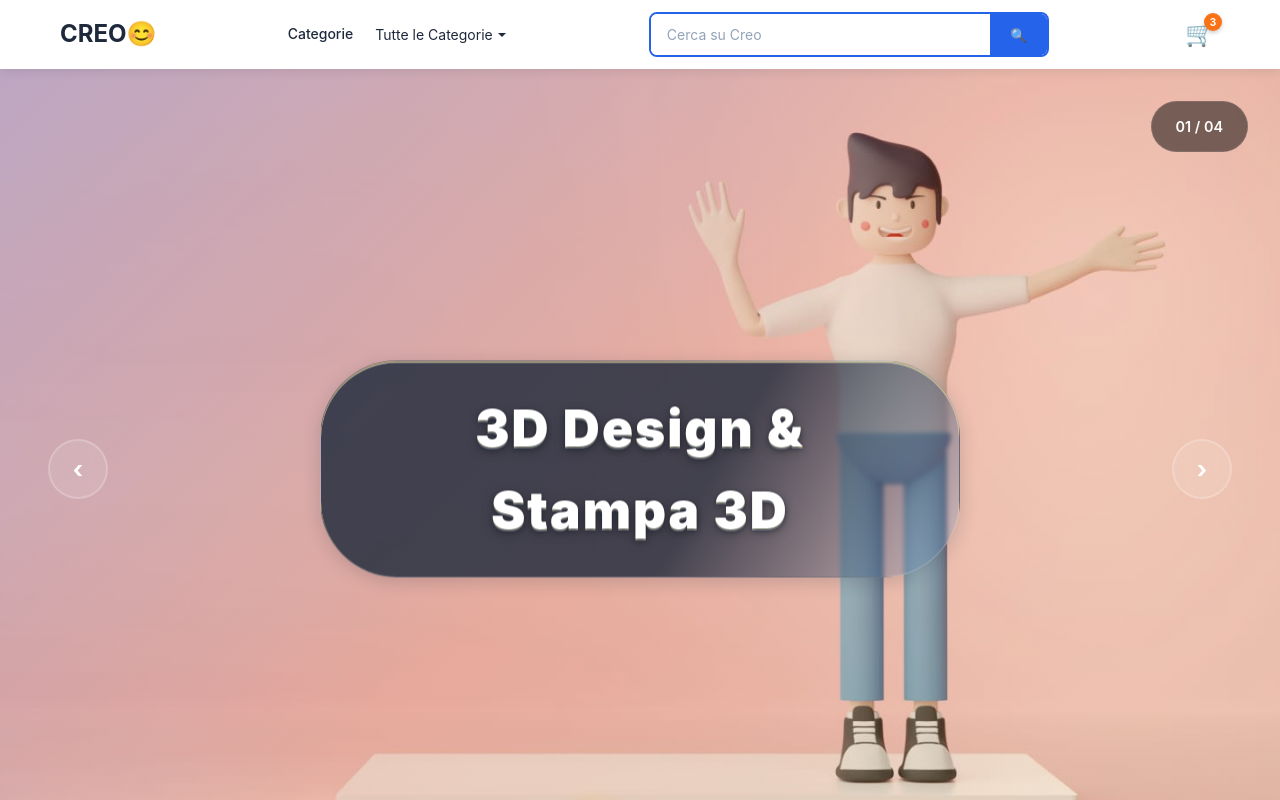
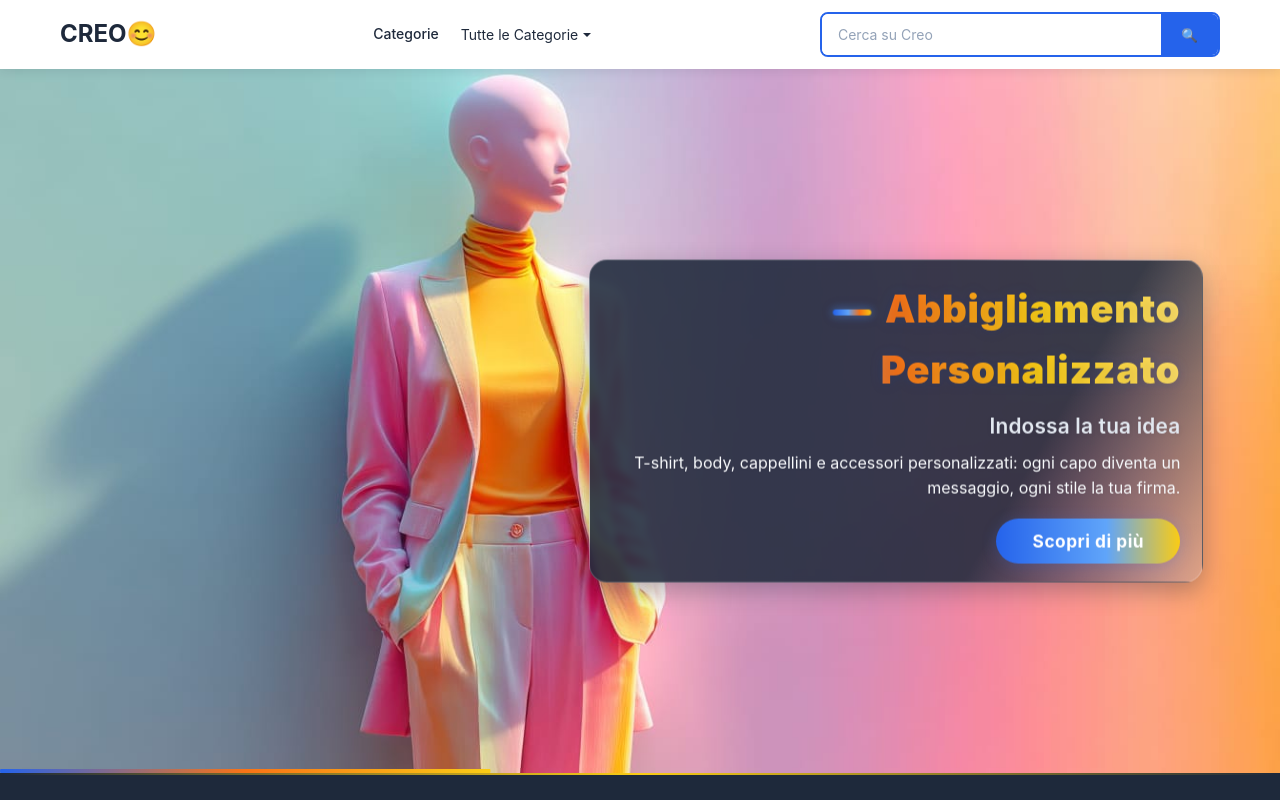
Before and after one commit to Razzinn/Art.E, a React (Vite) app in the folder Art.e_proj/: page / in a window 1280 px wide. Shown: the top 800 px of the page. Built offline with nearby package versions, Linux system fonts and the light colour scheme.

Commit message:
fix temp

```diff
--- a/Art.e_proj/src/components/HeroSectionR.css
+++ b/Art.e_proj/src/components/HeroSectionR.css
@@ -1,33 +1,175 @@
+.hero-decor-line {
+  display: inline-block;
+  vertical-align: middle;
+  width: 38px;
+  height: 6px;
+  margin-right: 14px;
+  border-radius: 4px;
+  background: linear-gradient(90deg, #2563EB 0%, #60A5FA 40%, #F97316 70%, #FACC15 100%);
+  box-shadow: 0 0 8px 2px #60A5FA44;
+  animation: decor-line-move 2.5s ease-in-out infinite alternate;
+}
+
+@keyframes decor-line-move {
+  0% { transform: scaleX(1) translateY(0); opacity: 1; }
+  60% { transform: scaleX(1.15) translateY(-2px); opacity: 0.92; }
+  100% { transform: scaleX(1) translateY(0); opacity: 1; }
+}
+
+/* Pulsante call-to-action */
+.hero-cta-btn {
+  display: inline-block;
+  margin-top: 18px;
+  padding: 0.7em 2.1em;
+  font-size: 1.08rem;
+  font-weight: 700;
+  color: #fff;
+  background: linear-gradient(90deg, #2563EB 0%, #60A5FA 60%, #FACC15 100%);
+  border: none;
+  border-radius: 32px;
+  box-shadow: 0 2px 16px 0 #2563eb33;
+  cursor: pointer;
+  transition: background 0.2s, transform 0.18s, box-shadow 0.18s;
+  letter-spacing: 0.03em;
+}
+.hero-cta-btn:hover, .hero-cta-btn:focus {
+  background: linear-gradient(90deg, #F97316 0%, #FACC15 60%, #60A5FA 100%);
+  transform: scale(1.045);
+  box-shadow: 0 4px 24px 0 #FACC1555;
+  outline: none;
+}
+
+/* Modalità high contrast (base, attivabile via classe su body) */
+body.high-contrast .slide-content,
+body.high-contrast .slide-title,
+body.high-contrast .slide-subtitle,
+body.high-contrast .slide-description {
+  filter: none !important;
+  text-shadow: none !important;
+  background: #000 !important;
+  color: #fff !important;
+  -webkit-text-fill-color: #fff !important;
+  border: 2px solid #fff !important;
+}
+
+body.high-contrast .hero-cta-btn {
+  background: #fff !important;
+  color: #000 !important;
+  box-shadow: none !important;
+  border: 2px solid #fff !important;
+}
 /* Titolo  centrato nella hero */
-.hero-title.spectacular-title {
+/* Nuovo blocco contenuti slide con titolo, sottotitolo e descrizione */
+.slide-content {
   position: absolute;
   top: 50%;
-  left: 50%;
-  transform: translate(-50%, -50%);
+  transform: translateY(-50%);
   z-index: 5;
   color: #fff;
-  font-size: 3.2rem;
+  max-width: min(640px, 48%);
+  padding: 18px 22px;
+  background: linear-gradient(120deg, rgba(30,41,59,0.88) 70%, rgba(96,165,250,0.18) 100%);
+  border-radius: 18px;
+  box-shadow: 0 8px 24px rgba(30,41,59,0.32);
+  border: 1px solid rgba(255,255,255,0.18);
+  backdrop-filter: blur(3.5px);
+  opacity: 0;
+  transform: translateY(30px) scale(0.98);
+  animation: slide-content-fadein 0.7s cubic-bezier(.33,1.02,.47,.98) 0.15s forwards;
+  transition: box-shadow 0.25s, transform 0.25s;
+}
+
+.slide-content:hover, .slide-content:focus-within {
+  box-shadow: 0 12px 36px 0 rgba(37,99,235,0.18), 0 2px 12px 0 rgba(250,204,21,0.10);
+  transform: translateY(-50%) scale(1.025);
+}
+
+@keyframes slide-content-fadein {
+  to {
+    opacity: 1;
+    transform: translateY(-50%) scale(1);
+  }
+}
+
+.slide-content.align-left { left: 6%; text-align: left; }
+.slide-content.align-right { right: 6%; text-align: right; }
+
+
+.slide-title {
+  font-size: 2.4rem;
   font-weight: 900;
-  letter-spacing: 0.04em;
-  text-align: center;
-  padding: 0.5em 1.2em;
-  background: linear-gradient(120deg, rgba(30,41,59,0.82) 60%, rgba(96,165,250,0.18) 100%);
-  border-radius: 1.5em;
-  box-shadow:
-    0 4px 18px 0 rgba(30,41,59,0.18),
-    0 1.5px 0 #fff6 inset,
-    0 0.5px 0 #FACC15 inset;
-  /* Effetto rilievo: ombre multiple e bordo chiaro */
-  text-shadow:
-    0 2px 4px #1E293Bcc,
-    0 1.5px 0 #fff8,
-    0 4px 12px #0005,
-    0 0.5px 0 #FACC15cc;
-  border: 1.5px solid #fff3;
-  filter: drop-shadow(0 2px 8px #1E293B44);
-  animation: spectacular-fadein 1.2s cubic-bezier(.4,1.6,.6,1) both;
-  backdrop-filter: blur(2px);
-  overflow: visible;
+  letter-spacing: 0.02em;
+  margin: 0 0 8px 0;
+  background: linear-gradient(90deg, #2563EB 0%, #60A5FA 25%, #F97316 50%, #FACC15 75%, #ffe066 100%);
+  -webkit-background-clip: text;
+  -webkit-text-fill-color: transparent;
+  background-clip: text;
+  color: transparent;
+  filter: drop-shadow(0 0 6px #2563eb22);
+  text-shadow: 0 2px 8px rgba(30,41,59,0.10);
+  opacity: 0;
+  animation: slide-title-fadein 0.7s cubic-bezier(.33,1.02,.47,.98) 0.25s forwards;
+}
+
+@keyframes slide-title-fadein {
+  to {
+    opacity: 1;
+  }
+}
+
+.slide-subtitle {
+  font-size: 1.25rem;
+  font-weight: 700;
+  color: #60A5FA;
+  margin: 0 0 8px 0;
+  letter-spacing: 0.01em;
+  text-shadow: 0 1px 4px rgba(30,41,59,0.10);
+  opacity: 0;
+  animation: slide-subtitle-fadein 0.7s cubic-bezier(.33,1.02,.47,.98) 0.35s forwards;
+}
+
+@keyframes slide-subtitle-fadein {
+  to {
+    opacity: 1;
+  }
+}
+
+.slide-description {
+  font-size: 1.05rem;
+  line-height: 1.6;
+  color: #F8FAFC;
+  margin: 0;
+  font-weight: 400;
+  text-shadow: 0 1px 2px rgba(30,41,59,0.08);
+  opacity: 0;
+  animation: slide-description-fadein 0.7s cubic-bezier(.33,1.02,.47,.98) 0.45s forwards;
+}
+
+@keyframes slide-description-fadein {
+  to {
+    opacity: 1;
+  }
+}
+
+/* Rimosso keyframes e animazione per gradiente statico */
+
+@keyframes progress-text-gradient {
+  0% { background-position: 0% 50%; }
+  100% { background-position: 100% 50%; }
+}
+
+.slide-subtitle {
+  font-size: 1.3rem;
+  font-weight: 600;
+  color: #E2E8F0;
+  margin: 0 0 8px 0;
+}
+
+.slide-description {
+  font-size: 1rem;
+  line-height: 1.55;
+  color: #F8FAFC;
+  margin: 0;
 }
 
 /* Layer di luci animate per dare vita */
@@ -58,27 +200,38 @@
 }
 
 @media (max-width: 1024px) {
-  .hero-title.spectacular-title {
-    font-size: 2.2rem;
-    padding: 0.4em 0.8em;
-    border-radius: 1em;
+  .slide-content {
+    max-width: min(560px, 70%);
+    padding: 16px 18px;
   }
+  .slide-title { font-size: 2rem; }
+  .slide-subtitle { font-size: 1.08rem; }
+  .slide-description { font-size: 0.97rem; }
 }
 
 @media (max-width: 768px) {
-  .hero-title.spectacular-title {
-    font-size: 1.3rem;
-    padding: 0.3em 0.6em;
-    border-radius: 0.7em;
+  .slide-content {
+    max-width: 92%;
+    left: 4% !important;
+    right: 4% !important;
+    text-align: left !important;
+    padding: 12px 10px;
   }
+  .slide-title { font-size: 1.25rem; }
+  .slide-subtitle { font-size: 0.98rem; }
+  .slide-description { font-size: 0.87rem; }
 }
 
 @media (max-width: 480px) {
-  .hero-title.spectacular-title {
-    font-size: 1.05rem;
-    padding: 0.2em 0.4em;
-    border-radius: 0.5em;
+  .slide-content {
+    max-width: 98%;
+    left: 1% !important;
+    right: 1% !important;
+    padding: 10px 4px;
   }
+  .slide-title { font-size: 1.05rem; }
+  .slide-subtitle { font-size: 0.89rem; }
+  .slide-description { font-size: 0.80rem; }
 }
 
 
@@ -93,7 +246,9 @@
 
 .hero-carousel {
   position: relative;
-  height: 100vh;
+  height: 88vh;
+  min-height: 440px;
+  max-height: 900px;
   overflow: hidden;
   background: var(--dark-gray);
 }
@@ -109,17 +264,22 @@
   top: 0;
   left: 0;
   width: 100vw;
-  height: 100vh;
-  min-height: 400px;
+  height: 88vh;
+  min-height: 440px;
+  max-height: 900px;
   opacity: 0;
   transform: scale(1.1) rotateY(15deg);
   transition: all 1.5s cubic-bezier(0.25, 0.46, 0.45, 0.94);
   background-size: cover;
   background-position: center center;
   background-repeat: no-repeat;
-  /* Per evitare testa del manichino tagliata: centro verticale leggermente più in alto */
-  background-position-y: 40%;
   box-shadow: 0 8px 32px 0 rgba(30,41,59,0.25);
+}
+.slide.hero-center-top {
+  background-position: center 18%;
+}
+.slide.hero-center-mid {
+  background-position: center 32%;
 }
 /* Miglioramento per immagini "verticali" su mobile: mostra più area sopra */
 @media (max-width: 768px) {
@@ -144,51 +304,12 @@
   z-index: 2;
 }
 
-.slide.prev {
-  opacity: 0.3;
-  transform: scale(0.9) rotateY(-15deg) translateX(-20%);
-  z-index: 1;
-}
-
-.slide.next {
-  opacity: 0.3;
-  transform: scale(0.9) rotateY(15deg) translateX(20%);
-  z-index: 1;
-}
-
-.slide-overlay {
-  position: absolute;
-  top: 0;
-  left: 0;
-  right: 0;
-  bottom: 0;
-  background: linear-gradient(
-    135deg,
-    rgba(37, 99, 235, 0.2) 0%,
-    rgba(249, 115, 22, 0.15) 50%,
-    rgba(250, 204, 21, 0.1) 100%
-  );
-  z-index: 1;
-}
-
-.carousel-nav {
-  position: absolute;
-  bottom: 5%;
-  left: 50%;
-  transform: translateX(-50%);
-  display: flex;
-  gap: 1rem;
-  z-index: 10;
-}
-
-.nav-dot {
-  width: 15px;
-  height: 15px;
-  border-radius: 50%;
-  background: rgba(255, 255, 255, 0.4);
-  cursor: pointer;
-  transition: all 0.4s ease;
-  position: relative;
+.carousel-arrows { display: none; }
+.carousel-arrow { display: none; }
+.carousel-arrow:focus { outline: none; }
+.nav-dot:focus {
+  outline: 2px solid var(--lime-yellow);
+  outline-offset: 2px;
 }
 
 .nav-dot.active {
@@ -275,20 +396,7 @@
   }
 }
 
-.slide-indicator {
-  position: absolute;
-  top: 2rem;
-  right: 2rem;
-  z-index: 10;
-  background: rgba(0, 0, 0, 0.5);
-  backdrop-filter: blur(10px);
-  padding: 0.8rem 1.5rem;
-  border-radius: 30px;
-  color: var(--white);
-  font-weight: 600;
-  border: 1px solid rgba(255, 255, 255, 0.1);
-  font-size: 0.9rem;
-}
+.slide-indicator { display: none; }
 
 .progress-bar {
   position: absolute;
--- a/Art.e_proj/src/components/HeroSectionR.jsx
+++ b/Art.e_proj/src/components/HeroSectionR.jsx
@@ -11,6 +11,7 @@ const HeroSectionR = () => {
       image: '/progettazione3d.jpeg',
       alt: 'Progettazione 3D',
       title: '3D Design & Stampa 3D',
+      subtitle: 'Dal concept al pezzo finito',
       description: 'Dal modello digitale all\'oggetto reale: creazioni uniche, prototipi, gadget e design personalizzati.',
     },
     {
@@ -18,6 +19,7 @@ const HeroSectionR = () => {
       image: '/abbigliamentopersonalizzato.jpeg',
       alt: 'Abbigliamento personalizzato',
       title: 'Abbigliamento Personalizzato',
+      subtitle: 'Indossa la tua idea',
       description: 'T-shirt, body, cappellini e accessori personalizzati: ogni capo diventa un messaggio, ogni stile la tua firma.',
     },
     {
@@ -25,6 +27,7 @@ const HeroSectionR = () => {
       image: '/webdevelopement.jpeg',
       alt: 'Web development/design',
       title: 'Web & App Design',
+      subtitle: 'Esperienze digitali efficaci',
       description: 'Siti Web moderni, App intuitive e soluzioni grafiche per far crescere il tuo brand online.',
     },
     {
@@ -32,6 +35,7 @@ const HeroSectionR = () => {
       image: '/prankservice.jpeg',
       alt: 'Prank service',
       title: 'Idee Regalo',
+      subtitle: 'Sorprendi con originalità',
       description: 'Creazioni originali e personalizzate, perfette per sorprendere e lasciare il segno in ogni occasione.',
     },
   ];
@@ -50,7 +54,7 @@ const HeroSectionR = () => {
 
   // Auto-play functionality
   useEffect(() => {
-    const interval = setInterval(nextSlide, 6000);
+    const interval = setInterval(nextSlide, 3500);
     return () => clearInterval(interval);
   }, [nextSlide]);
 
@@ -66,13 +70,14 @@ const HeroSectionR = () => {
   }, [prevSlide, nextSlide]);
 
 
-  // Create particles
+  // Create particles (più varietà e dimensioni)
   const createParticles = () => {
     const particles = [];
-    const particleCount = 15;
-    const colors = ['#2563EB', '#60A5FA', '#F97316', '#FACC15'];
-
+    const particleCount = 28;
+    const colors = ['#2563EB', '#60A5FA', '#F97316', '#FACC15', '#fff', '#ffe066'];
+    const sizes = [4, 6, 8, 10];
     for (let i = 0; i < particleCount; i++) {
+      const size = sizes[Math.floor(Math.random() * sizes.length)];
       particles.push(
         <div
           key={i}
@@ -80,8 +85,11 @@ const HeroSectionR = () => {
           style={{
             left: Math.random() * 100 + '%',
             animationDelay: Math.random() * 8 + 's',
-            animationDuration: (8 + Math.random() * 4) + 's',
-            background: colors[Math.floor(Math.random() * colors.length)]
+            animationDuration: (7 + Math.random() * 5) + 's',
+            background: colors[Math.floor(Math.random() * colors.length)],
+            width: size + 'px',
+            height: size + 'px',
+            opacity: 0.7 + Math.random() * 0.3
           }}
         />
       );
@@ -99,32 +107,49 @@ const HeroSectionR = () => {
   return (
     <section className="hero-carousel" aria-label="Hero con carosello immagini">
       <div className="carousel-container">
-        {slides.map((slide, index) => (
+        {slides.map((slide, index) => {
+          // Applica una classe speciale per centrare meglio le teste nelle slide 1 e 2
+          let extraClass = '';
+          if (slide.id === 1) extraClass = ' hero-center-top';
+          if (slide.id === 2) extraClass = ' hero-center-mid';
+          return (
             <div
               key={slide.id}
-            className={getSlideClass(index)}
+              className={getSlideClass(index) + extraClass}
               style={{ backgroundImage: `url(${slide.image})` }}
               role="group"
               aria-roledescription="slide"
               aria-label={`${slide.alt} (${index + 1} di ${slides.length})`}
               tabIndex={index === currentSlide ? 0 : -1}
             >
-
               <img
                 src={slide.image}
                 alt={slide.alt}
-              style={{ display: 'none' }}
+                style={{ display: 'none', objectFit: 'cover', width: '100vw', height: '88vh' }}
                 loading="lazy"
                 decoding="async"
               />
               <div className="slide-overlay"></div>
               {index === currentSlide && (
-              <div className="hero-title spectacular-title" aria-live="polite">
-                <span>{slide.title}</span>
+                <div
+                  className={`slide-content${(slide.id === 2 ? ' align-right slide-content-gift' : '')}${(slide.id === 4 ? ' align-right slide-content-gift' : '')}${(slide.id !== 2 && slide.id !== 4 ? ' align-left' : '')}`}
+                  aria-live="polite"
+                >
+                  <h2 className={"slide-title" + (slide.id === 2 ? " slide-title-abbl" : "")}
+                    >
+                    <span className="hero-decor-line" aria-hidden="true"></span>
+                    {slide.title}
+                  </h2>
+                  {slide.subtitle && <h3 className="slide-subtitle">{slide.subtitle}</h3>}
+                  {slide.description && <p className="slide-description">{slide.description}</p>}
+                  <button className="hero-cta-btn" tabIndex={0} aria-label="Scopri di più">
+                    Scopri di più
+                  </button>
                 </div>
               )}
             </div>
-        ))}
+          );
+        })}
       </div>
 
       <div className="floating-particles" aria-hidden="true">
@@ -144,18 +169,7 @@ const HeroSectionR = () => {
         ))}
       </nav>
 
-      <div className="carousel-arrows">
-        <button className="carousel-arrow prev-arrow" onClick={prevSlide} aria-label="Slide precedente">
-          ‹
-        </button>
-        <button className="carousel-arrow next-arrow" onClick={nextSlide} aria-label="Slide successiva">
-          ›
-        </button>
-      </div>
-
-      <div className="slide-indicator" aria-live="polite">
-        <span>{String(currentSlide + 1).padStart(2, '0')}</span> / {String(slides.length).padStart(2, '0')}
-      </div>
+      {/* Frecce e counter immagini rimossi temporaneamente */}
 
       <div className="progress-bar" key={currentSlide} aria-hidden="true"></div>
     </section>
--- a/Art.e_proj/src/components/NavbarSectionR.css
+++ b/Art.e_proj/src/components/NavbarSectionR.css
@@ -42,6 +42,7 @@
   align-items: center;
   justify-content: space-between;
   gap: 30px;
+  position: relative;
 }
 
 /* Logo */
@@ -66,7 +67,7 @@
   align-items: center;
   gap: 10px;
   flex-shrink: 0;
-  position: relative;
+  position: relative; /* anchor dropdown to the categories area */
 }
 
 .categories-label {
@@ -122,13 +123,14 @@
 /* Dropdown Menu */
 .dropdown-menu {
   position: absolute;
-  top: 100%;
+  top: calc(100% + 6px);
   left: 0;
   background-color: var(--white);
   border: 1px solid var(--border-gray);
   border-radius: 8px;
   box-shadow: 0 10px 25px rgba(0, 0, 0, 0.15);
   min-width: 700px;
+  max-width: 700px;
   max-height: 500px;
   overflow-y: auto;
   z-index: 1001;
@@ -303,6 +305,54 @@
   outline-offset: 2px;
 }
 
+/* Search suggestions */
+.search-suggestions {
+  position: absolute;
+  top: calc(100% + 6px);
+  left: 0;
+  right: 0;
+  background: var(--white);
+  border: 1px solid var(--border-gray);
+  border-radius: 8px;
+  box-shadow: 0 10px 20px rgba(0,0,0,0.12);
+  z-index: 1100;
+  overflow: hidden;
+}
+
+.search-suggestion-item {
+  width: 100%;
+  background: none;
+  border: none;
+  text-align: left;
+  padding: 10px 12px;
+  display: flex;
+  align-items: center;
+  gap: 8px;
+  cursor: pointer;
+  color: var(--dark-gray);
+  font-family: inherit;
+  font-size: 14px;
+}
+
+.search-suggestion-item:hover,
+.search-suggestion-item:focus {
+  background: var(--light-gray);
+  outline: none;
+}
+
+.suggest-main {
+  color: var(--text-gray);
+}
+
+.suggest-sep {
+  color: var(--border-gray);
+}
+
+.suggest-sub {
+  color: var(--dark-gray);
+  font-weight: 500;
+}
+
 /* Cart */
 .cart-link {
   color: var(--dark-gray);
--- a/Art.e_proj/src/components/NavbarSectionR.jsx
+++ b/Art.e_proj/src/components/NavbarSectionR.jsx
@@ -6,6 +6,9 @@ const NavbarSectionR = () => {
   const [searchTerm, setSearchTerm] = useState('');
   const [cartCount] = useState(3);
   const [isDropdownOpen, setIsDropdownOpen] = useState(false);
+  const [selectedCategory, setSelectedCategory] = useState(null);
+  const [searchSuggestions, setSearchSuggestions] = useState([]);
+  const [isSuggestOpen, setIsSuggestOpen] = useState(false);
   const dropdownRef = useRef(null);
 
   const categories = {
@@ -15,27 +18,22 @@ const NavbarSectionR = () => {
       'Miniature Personalizzate',
       'Gadget Aziendali',
       'Oggetti Decorativi',
-      'Spare Parts',
-      'Prodotti Industriali',
       'Tutti i Prodotti 3D'
     ],
     'Abbigliamento': [
-      'T-shirt Personalizzate',
-      'Felpe Custom',
-      'Cappellini Ricamati',
-      'Polo Aziendali',
-      'Magliette Eventi',
-      'Abbigliamento Sport',
+      'Felpe personalizzate',
+      'Cappellini personalizzati',
+      'Polo personalizzate',
       'Merchandising',
-      'Catalogo Tessile'
+      'Tutti i Prodotti'
     ],
     'Servizi Digital': [
       'Creazione Siti Web',
+      'Creazione App Intuitive',
       'E-commerce',
       'Restyling Logo',
       'Brand Identity',
       'Social Media Marketing',
-      'SEO & SEM',
       'Graphic Design',
       'Consulenza Digital'
     ]
@@ -44,27 +42,50 @@ const NavbarSectionR = () => {
   const handleSearchSubmit = (e) => {
     e.preventDefault();
     console.log('Searching for:', searchTerm);
-    // Aggiungere in seguito qui la logica di ricerca
+    setIsSuggestOpen(false);
   };
 
   const toggleDropdown = () => {
     setIsDropdownOpen(!isDropdownOpen);
   };
 
-  // Focus management per dropdown
-  useEffect(() => {
-    if (isDropdownOpen && dropdownRef.current) {
-      const firstMenuItem = dropdownRef.current.querySelector('.dropdown-item');
-      if (firstMenuItem) {
-        firstMenuItem.focus();
-      }
-    }
-  }, [isDropdownOpen]);
+  // Rimosso l'autofocus per evitare il bordo fisso sul primo elemento
 
   const handleCategoryClick = (mainCategory, subCategory) => {
     console.log('Selected category:', mainCategory, '-', subCategory);
+    setSelectedCategory(subCategory);
     setIsDropdownOpen(false);
     // Qui puoi aggiungere la logica per gestire la selezione della categoria
+  };
+
+  // Suggerimenti di ricerca basati sulle categorie
+  useEffect(() => {
+    const term = (searchTerm || '').trim().toLowerCase();
+    if (!term) {
+      setSearchSuggestions([]);
+      setIsSuggestOpen(false);
+      return;
+    }
+
+    const results = [];
+    Object.entries(categories).forEach(([mainCategory, subCategories]) => {
+      subCategories.forEach((subCategory) => {
+        const sub = String(subCategory);
+        if (sub.toLowerCase().includes(term)) {
+          results.push({ mainCategory, subCategory: sub });
+        }
+      });
+    });
+
+    setSearchSuggestions(results.slice(0, 8));
+    setIsSuggestOpen(results.length > 0);
+  }, [searchTerm]);
+
+  const handleSuggestionClick = (suggestion) => {
+    setSelectedCategory(suggestion.subCategory);
+    setSearchTerm('');
+    setIsSuggestOpen(false);
+    console.log('Selected from search:', suggestion.mainCategory, '-', suggestion.subCategory);
   };
 
   // Chiude il dropdown quando si clicca fuori o si preme ESC
@@ -111,7 +132,7 @@ const NavbarSectionR = () => {
               aria-labelledby="categories-label"
               aria-controls="categories-menu"
             >
-              Tutte le Categorie
+              {selectedCategory || 'Tutte le Categorie'}
               <span className={`dropdown-arrow ${isDropdownOpen ? 'rotated' : ''}`} aria-hidden="true"></span>
             </button>
 
@@ -158,24 +179,33 @@ const NavbarSectionR = () => {
               onChange={(e) => setSearchTerm(e.target.value)}
               aria-label="Cerca prodotti nel marketplace"
               autoComplete="off"
+              onFocus={() => { if (searchSuggestions.length > 0) setIsSuggestOpen(true); }}
             />
             <button type="submit" className="search-btn" aria-label="Esegui ricerca">
               <span aria-hidden="true">🔍</span>
               <span className="sr-only">Cerca</span>
             </button>
           </form>
+          {isSuggestOpen && searchSuggestions.length > 0 && (
+            <div className="search-suggestions" role="listbox" aria-label="Suggerimenti di ricerca">
+              {searchSuggestions.map((s) => (
+                <button
+                  key={`${s.mainCategory}-${s.subCategory}`}
+                  type="button"
+                  className="search-suggestion-item"
+                  role="option"
+                  onClick={() => handleSuggestionClick(s)}
+                >
+                  <span className="suggest-main">{s.mainCategory}</span>
+                  <span className="suggest-sep">·</span>
+                  <span className="suggest-sub">{s.subCategory}</span>
+                </button>
+              ))}
+            </div>
+          )}
         </div>
 
-        {/* Cart */}
-        <a href="/cart" className="cart-link" aria-label={`Carrello con ${cartCount} articoli`}>
-          <span aria-hidden="true">🛒</span>
-          <span className="sr-only">Carrello</span>
-          {cartCount > 0 && (
-            <span className="cart-count" aria-label={`${cartCount} articoli nel carrello`}>
-              {cartCount}
-            </span>
-          )}
-        </a>
+        {/* Carrello rimosso */}
       </div>
     </nav>
   );
```
Also changed, not shown: Art.e_proj/src/components/footer.jsx (+5 -10 lines), Art.e_proj/src/App.css (line endings or trailing spaces), Art.e_proj/src/index.css (line endings or trailing spaces). Lines whose indentation alone changed are shown as unchanged.
